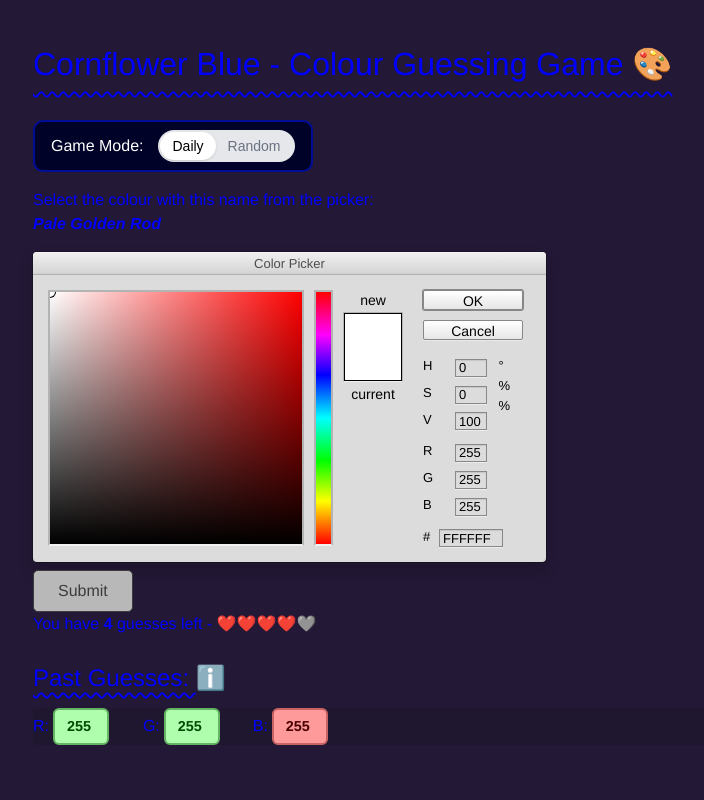
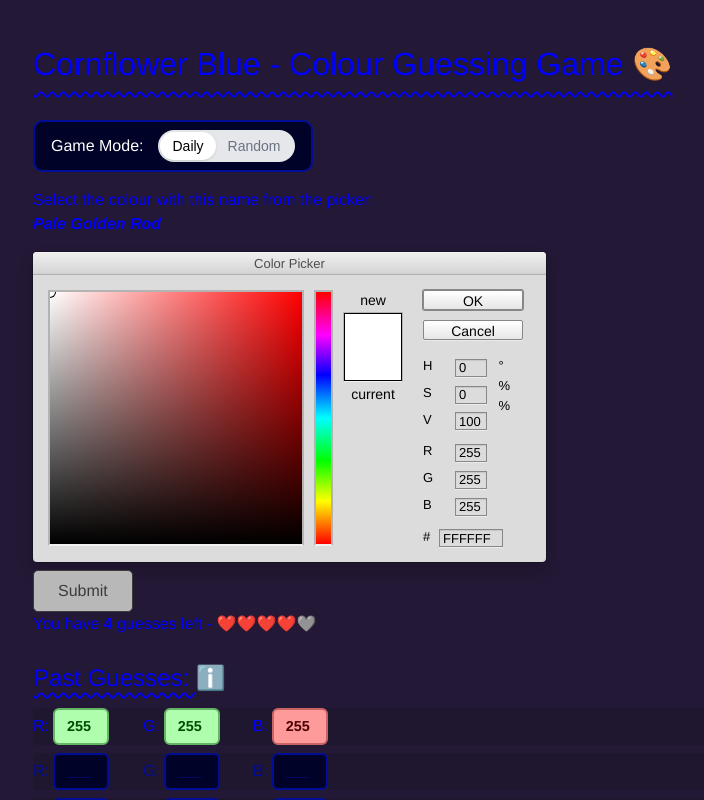
Before and after one commit to CZboop/Cornflower-Blue, a Next.js app: page / in a window 1280 px wide. Both pictures are taken after a click on the input 89 px from the left and 591 px from the top of the page. Shown: the top 800 px of the page, without its empty margins (7-711 px from the left). Built offline with nearby package versions, Linux system fonts and the light colour scheme; a web font is replaced by a local one.

Commit message:
add greyed out guesses for those not yet submitted

```diff
--- a/app/components/screens/GameScreen.tsx
+++ b/app/components/screens/GameScreen.tsx
@@ -58,6 +58,15 @@ export default function GameScreen({ numGuesses, targetColour, formAction, colou
                                 <div>B: <span className={`colour-label ${getColourDiffClass(guess.b_diff)} w-[7ch] text-center`}>{guess.b_val}</span></div>
                             </div>
                         ))}
+                        {new Array(5 - pastEvals.length).fill(null).map((_, index) => (
+                            <div key={`guess-${index}`} className="guess-row">
+                                <div className="greyed-div">R: <span className="colour-label greyed-guess w-[7ch] text-center">___</span></div>
+                                <div className="greyed-div">G: <span className="colour-label greyed-guess w-[7ch] text-center">___</span></div>
+                                <div className="greyed-div">B: <span className="colour-label greyed-guess w-[7ch] text-center">___</span></div>
+                            </div>
+                        ))
+
+                        }
                     </>
                     :
                     (<></>)
--- a/app/globals.css
+++ b/app/globals.css
@@ -114,6 +114,18 @@ input[type=color] {
   color: #004a00;
 }
 
+.greyed-guess {
+  background-color: #000327;
+  border: 2px solid rgb(0, 13, 151);
+  box-shadow: inset 0 0 40 #00084f;
+  color: rgb(0, 13, 151);
+  font: 100;
+}
+
+.greyed-div {
+  color: rgb(0, 13, 151);
+}
+
 .info-box {
   border: 2px solid rgb(0, 13, 151);
   border-radius: 10px;
```
